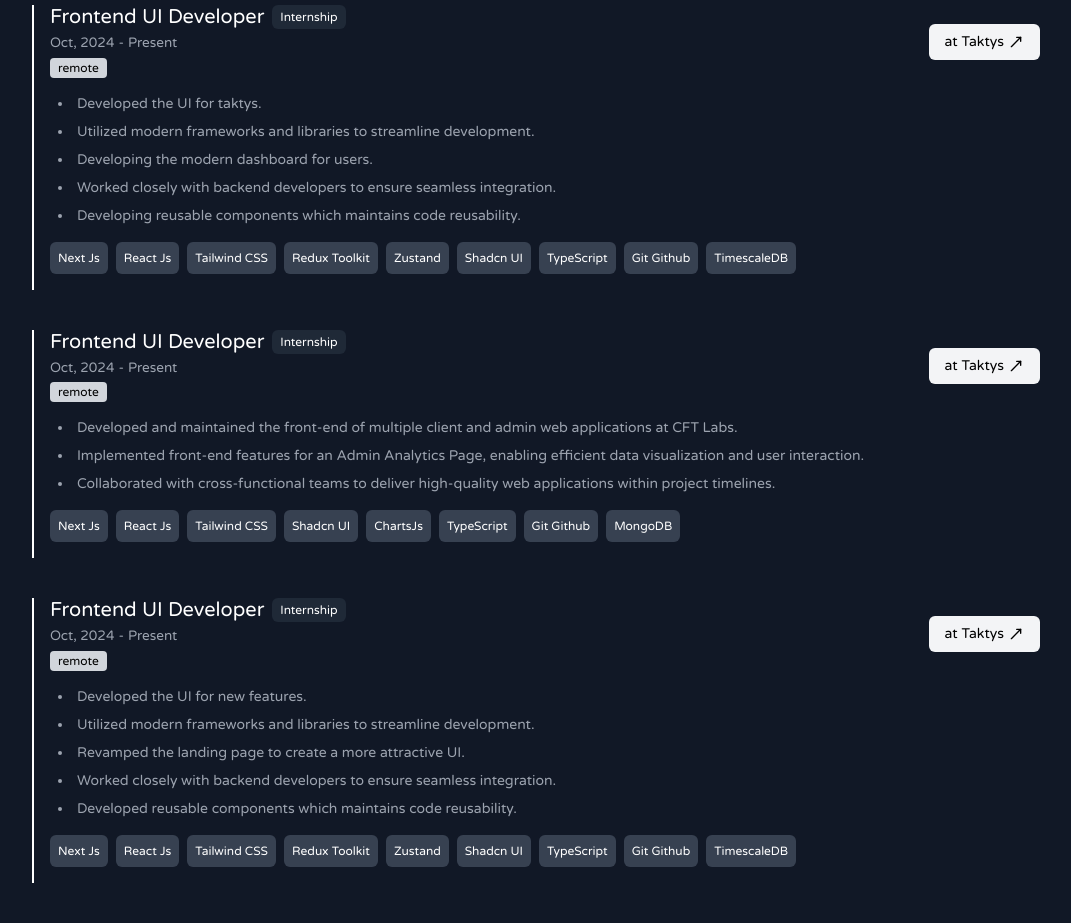
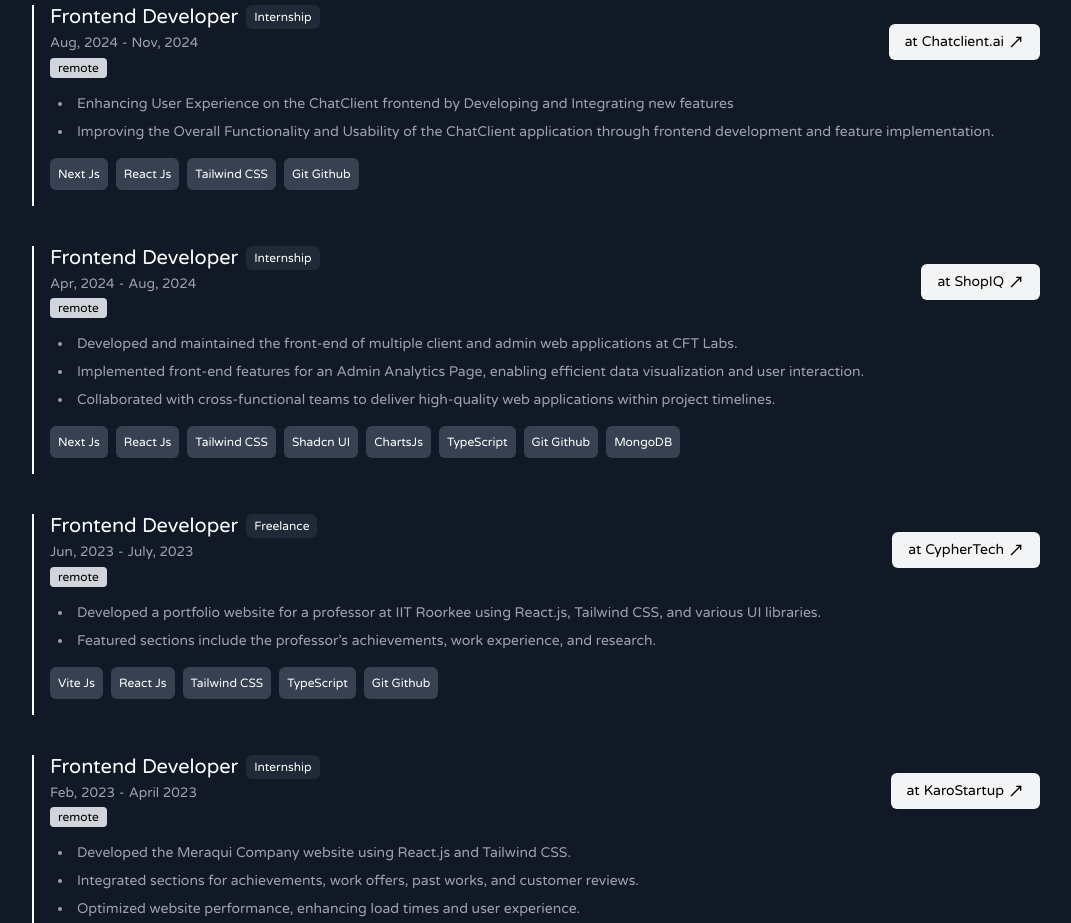
Before and after one commit to Vaidik1308/personal-portfolio, a Next.js app: page / in a window 1280 px wide. Shown: the part 1100-2023 px from the top of the page, without its empty margins (96-1167 px from the left). Built offline with nearby package versions, Linux system fonts and the light colour scheme; a web font is replaced by a local one.

Commit message:
completed the experience section

```diff
--- a/src/components/Home/experience/ExperienceTimeline.tsx
+++ b/src/components/Home/experience/ExperienceTimeline.tsx
@@ -73,16 +73,16 @@
                 <div className='w-full flex items-start md:items-center justify-between '>
                         <div className='flex flex-col gap-1'>
                             <h4 className='md:text-xl md:leading-3 flex items-start md:items-center gap-2'>
-                                Frontend UI Developer
+                                Frontend Developer
                                 <span className='bg-gray-800 p-1 rounded-md text-xs  px-2'>Internship</span>
                             </h4>
                             <div className="flex text-gray-400 items-center gap-1 text-[0.85rem]">
                                 <span>
-                                    Oct, 2024
+                                    Aug, 2024
                                 </span>
                                 <span>-</span>
                                 <span>
-                                    Present
+                                    Nov, 2024
                                 </span>
                             </div>
                             <div className='flex flex-col items-start gap-1'>
@@ -92,39 +92,26 @@
                         </div>
                         <div className='flex items-center gap-1 bg-gray-100 p-2 rounded-md text-black px-2 md:px-4 text-xs md:text-sm'>
                             <span>at</span>
-                            <a className='flex items-center gap-1 group' href="https://www.taktys.com/">
-                                <span className='group-hover:text-gray-500 duration-200'>Taktys</span>
+                            <a className='flex items-center gap-1 group' href="https://www.chatclient.ai/">
+                                <span className='group-hover:text-gray-500 duration-200'>Chatclient.ai</span>
                                 <MoveUpRight className='group-hover:rotate-45 duration-300' size={16}/>
                             </a>
                         </div>
                     </div>
                     <ul className='list-disc list-inside pl-2 text-sm mt-4 flex flex-col gap-2 text-gray-400'>
                         <li>
-                            Developed the UI for taktys.
+                            Enhancing User Experience on the ChatClient frontend by Developing and Integrating new features
                         </li>
                         <li>
-                            Utilized modern frameworks and libraries to streamline development.
-                        </li>
-                        <li>
-                            Developing the modern dashboard for users.
-                        </li>
-                        <li>
-                            Worked closely with backend developers to ensure seamless integration.
-                        </li>
-                        <li>
-                            Developing reusable components which maintains code reusability.
+                            Improving the Overall Functionality and Usability of the ChatClient application through frontend development and
+                            feature implementation.
                         </li>
                     </ul>
                     <div className='my-4 text-xs flex flex-wrap gap-2'>
                         <span className='bg-gray-700 p-2 rounded-md text-white'>Next Js</span>
                         <span className='bg-gray-700 p-2 rounded-md text-white'>React Js</span>
                         <span className='bg-gray-700 p-2 rounded-md text-white'>Tailwind CSS</span>
-                        <span className='bg-gray-700 p-2 rounded-md text-white'>Redux Toolkit</span>
-                        <span className='bg-gray-700 p-2 rounded-md text-white'>Zustand</span>
-                        <span className='bg-gray-700 p-2 rounded-md text-white'>Shadcn UI</span>
-                        <span className='bg-gray-700 p-2 rounded-md text-white'>TypeScript</span>
                         <span className='bg-gray-700 p-2 rounded-md text-white'>Git Github</span>
-                        <span className='bg-gray-700 p-2 rounded-md text-white'>TimescaleDB</span>
                     </div>
                 </div>
             </div>
@@ -133,16 +120,16 @@
                 <div className='w-full flex items-start md:items-center justify-between '>
                         <div className='flex flex-col gap-1'>
                             <h4 className='md:text-xl md:leading-3 flex items-start md:items-center gap-2'>
-                                Frontend UI Developer
+                                Frontend Developer
                                 <span className='bg-gray-800 p-1 rounded-md text-xs  px-2'>Internship</span>
                             </h4>
                             <div className="flex text-gray-400 items-center gap-1 text-[0.85rem]">
                                 <span>
-                                    Oct, 2024
+                                    Apr, 2024
                                 </span>
                                 <span>-</span>
                                 <span>
-                                    Present
+                                    Aug, 2024
                                 </span>
                             </div>
                             <div className='flex flex-col items-start gap-1'>
@@ -152,8 +139,8 @@
                         </div>
                         <div className='flex items-center gap-1 bg-gray-100 p-2 rounded-md text-black px-2 md:px-4 text-xs md:text-sm'>
                             <span>at</span>
-                            <a className='flex items-center gap-1 group' href="https://www.taktys.com/">
-                                <span className='group-hover:text-gray-500 duration-200'>Taktys</span>
+                            <a className='flex items-center gap-1 group' href="https://www.shopiq.app/">
+                                <span className='group-hover:text-gray-500 duration-200'>ShopIQ</span>
                                 <MoveUpRight className='group-hover:rotate-45 duration-300' size={16}/>
                             </a>
                         </div>
@@ -187,16 +174,16 @@
                 <div className='w-full flex items-start md:items-center justify-between '>
                         <div className='flex flex-col gap-1'>
                             <h4 className='md:text-xl md:leading-3 flex items-start md:items-center gap-2'>
-                                Frontend UI Developer
-                                <span className='bg-gray-800 p-1 rounded-md text-xs  px-2'>Internship</span>
+                                Frontend Developer
+                                <span className='bg-gray-800 p-1 rounded-md text-xs  px-2'>Freelance</span>
                             </h4>
                             <div className="flex text-gray-400 items-center gap-1 text-[0.85rem]">
                                 <span>
-                                    Oct, 2024
+                                    Jun, 2023
                                 </span>
                                 <span>-</span>
                                 <span>
-                                    Present
+                                    July, 2023
                                 </span>
                             </div>
                             <div className='flex flex-col items-start gap-1'>
@@ -206,39 +193,26 @@
                         </div>
                         <div className='flex items-center gap-1 bg-gray-100 p-2 rounded-md text-black px-2 md:px-4 text-xs md:text-sm'>
                             <span>at</span>
-                            <a className='flex items-center gap-1 group' href="https://www.taktys.com/">
-                                <span className='group-hover:text-gray-500 duration-200'>Taktys</span>
+                            <a className='flex items-center gap-1 group' href="/">
+                                <span className='group-hover:text-gray-500 duration-200'>CypherTech</span>
                                 <MoveUpRight className='group-hover:rotate-45 duration-300' size={16}/>
                             </a>
                         </div>
                     </div>
                     <ul className='list-disc list-inside pl-2 text-sm mt-4 flex flex-col gap-2 text-gray-400'>
                         <li>
-                            Developed the UI for new features.
+                            Developed a portfolio website for a professor at IIT Roorkee using React.js, Tailwind CSS, and various UI libraries.
                         </li>
                         <li>
-                            Utilized modern frameworks and libraries to streamline development.
-                        </li>
-                        <li>
-                            Revamped the landing page to create a more attractive UI.
-                        </li>
-                        <li>
-                            Worked closely with backend developers to ensure seamless integration.
-                        </li>
-                        <li>
-                            Developed reusable components which maintains code reusability.
+                            Featured sections include the professor’s achievements, work experience, and research.
                         </li>
                     </ul>
                     <div className='my-4 text-xs flex flex-wrap gap-2'>
-                        <span className='bg-gray-700 p-2 rounded-md text-white'>Next Js</span>
+                        <span className='bg-gray-700 p-2 rounded-md text-white'>Vite Js</span>
                         <span className='bg-gray-700 p-2 rounded-md text-white'>React Js</span>
                         <span className='bg-gray-700 p-2 rounded-md text-white'>Tailwind CSS</span>
-                        <span className='bg-gray-700 p-2 rounded-md text-white'>Redux Toolkit</span>
-                        <span className='bg-gray-700 p-2 rounded-md text-white'>Zustand</span>
-                        <span className='bg-gray-700 p-2 rounded-md text-white'>Shadcn UI</span>
                         <span className='bg-gray-700 p-2 rounded-md text-white'>TypeScript</span>
                         <span className='bg-gray-700 p-2 rounded-md text-white'>Git Github</span>
-                        <span className='bg-gray-700 p-2 rounded-md text-white'>TimescaleDB</span>
                     </div>
                 </div>
             </div>
@@ -247,16 +221,16 @@
                 <div className='w-full flex items-start md:items-center justify-between '>
                         <div className='flex flex-col gap-1'>
                             <h4 className='md:text-xl md:leading-3 flex items-start md:items-center gap-2'>
-                                Frontend UI Developer
+                                Frontend Developer
                                 <span className='bg-gray-800 p-1 rounded-md text-xs  px-2'>Internship</span>
                             </h4>
                             <div className="flex text-gray-400 items-center gap-1 text-[0.85rem]">
                                 <span>
-                                    Oct, 2024
+                                    Feb, 2023
                                 </span>
                                 <span>-</span>
                                 <span>
-                                    Present
+                                    April 2023
                                 </span>
                             </div>
                             <div className='flex flex-col items-start gap-1'>
@@ -266,39 +240,27 @@
                         </div>
                         <div className='flex items-center gap-1 bg-gray-100 p-2 rounded-md text-black px-2 md:px-4 text-xs md:text-sm'>
                             <span>at</span>
-                            <a className='flex items-center gap-1 group' href="https://www.taktys.com/">
-                                <span className='group-hover:text-gray-500 duration-200'>Taktys</span>
+                            <a className='flex items-center gap-1 group' href="https://meraqui.com/">
+                                <span className='group-hover:text-gray-500 duration-200'>KaroStartup</span>
                                 <MoveUpRight className='group-hover:rotate-45 duration-300' size={16}/>
                             </a>
                         </div>
                     </div>
                     <ul className='list-disc list-inside pl-2 text-sm mt-4 flex flex-col gap-2 text-gray-400'>
                         <li>
-                            Developed the UI for new features.
+                            Developed the Meraqui Company website using React.js and Tailwind CSS.
                         </li>
                         <li>
-                            Utilized modern frameworks and libraries to streamline development.
+                            Integrated sections for achievements, work offers, past works, and customer reviews.
                         </li>
                         <li>
-                            Revamped the landing page to create a more attractive UI.
-                        </li>
-                        <li>
-                            Worked closely with backend developers to ensure seamless integration.
-                        </li>
-                        <li>
-                            Developed reusable components which maintains code reusability.
+                            Optimized website performance, enhancing load times and user experience.
                         </li>
                     </ul>
                     <div className='my-4 text-xs flex flex-wrap gap-2'>
-                        <span className='bg-gray-700 p-2 rounded-md text-white'>Next Js</span>
                         <span className='bg-gray-700 p-2 rounded-md text-white'>React Js</span>
                         <span className='bg-gray-700 p-2 rounded-md text-white'>Tailwind CSS</span>
-                        <span className='bg-gray-700 p-2 rounded-md text-white'>Redux Toolkit</span>
-                        <span className='bg-gray-700 p-2 rounded-md text-white'>Zustand</span>
-                        <span className='bg-gray-700 p-2 rounded-md text-white'>Shadcn UI</span>
-                        <span className='bg-gray-700 p-2 rounded-md text-white'>TypeScript</span>
                         <span className='bg-gray-700 p-2 rounded-md text-white'>Git Github</span>
-                        <span className='bg-gray-700 p-2 rounded-md text-white'>TimescaleDB</span>
                     </div>
                 </div>
             </div>
--- a/src/components/partials/navigation/Navigation.tsx
+++ b/src/components/partials/navigation/Navigation.tsx
@@ -22,7 +22,7 @@
               </Link>
               {hoveredIndex === i && (
                 <motion.div
-                  className='absolute left-0 bottom-0 h-[2px] bg-red-500 w-full'
+                  className='absolute left-0 bottom-0 h-[3px] bg-gray-400 w-full'
                   initial={{ width: 0 }}
                   animate={{ width: '100%' }}
                   exit={{ width: 0 }}
--- a/src/lib/data.ts
+++ b/src/lib/data.ts
@@ -10,12 +10,12 @@
       path:"#about"
     },
     {
+      label:"Experience",
+      path:"#experience"
+    },
+    {
       label:"Projects",
       path:"#projects"
-    },
-    {
-      label:"Experience",
-      path:"#experience"
     },
     {
       label:"contact",
```
